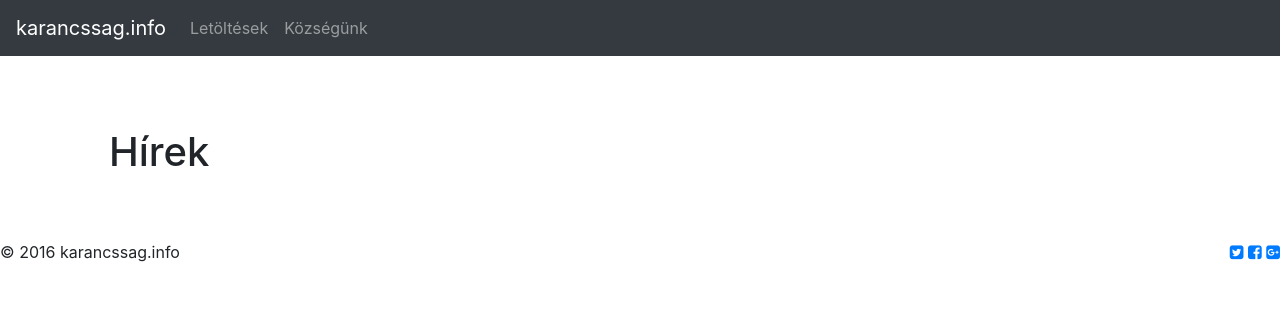
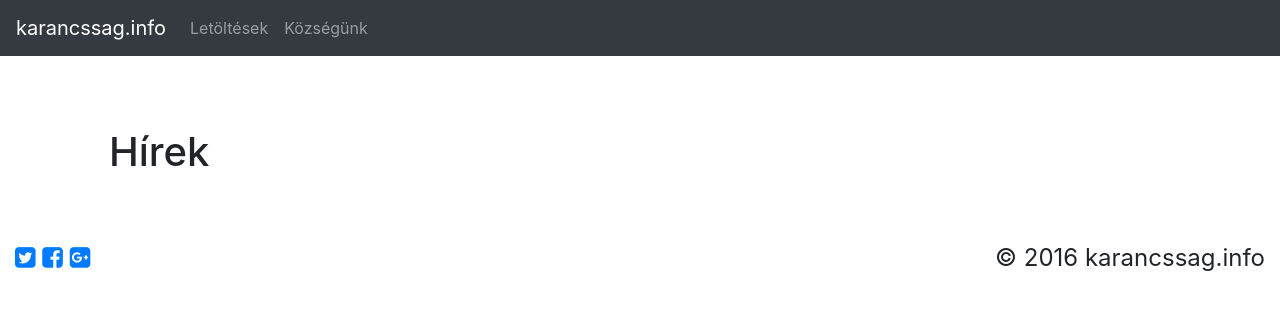
Before and after one commit to karancssag-info/karancssag.info, a Jekyll site: the page built from index.html, in a window 1280 px wide. Shown: the top 310 px of the page. Built offline with Jekyll 4.4.1, drawn with Linux system fonts in a browser that asks for light colours; nearby versions of some CDN libraries.

Commit message:
footer css fixes

```diff
--- a/_includes/footer.html
+++ b/_includes/footer.html
@@ -1,10 +1,10 @@
-      <footer>
+<footer class="container-fluid">
 	<div class="row">
-        	<div class="col-md-6">&copy; 2016 karancssag.info</div>
-		<div class="col-md-6 text-right">
-    			<a href="https://twitter.com/intent/tweet?text={{ page.title }}&url={{ site.url }}{{ page.url }}&via={{ site.twitter_username }}&related={{ site.twitter_username }}" rel="nofollow" target="_blank" title="Share on Twitter"><i class="fa fa-twitter-square"></i></a>
-    			<a href="https://facebook.com/sharer.php?u={{ site.url }}{{ page.url }}" rel="nofollow" target="_blank" title="Share on Facebook"><i class="fa fa-facebook-square"></i></a>
-    			<a href="https://plus.google.com/share?url={{ site.url }}{{ page.url }}" rel="nofollow" target="_blank" title="Share on Google+"><i class="fa fa-google-plus-square"></i></a>
+		<div class="col-md-6 text-center text-md-left">
+			<a href="https://twitter.com/intent/tweet?text={{ page.title }}&url={{ site.url }}{{ page.url }}&via={{ site.twitter_username }}&related={{ site.twitter_username }}" rel="nofollow" target="_blank" title="Share on Twitter"><i class="fa fa-twitter-square"></i></a>
+			<a href="https://facebook.com/sharer.php?u={{ site.url }}{{ page.url }}" rel="nofollow" target="_blank" title="Share on Facebook"><i class="fa fa-facebook-square"></i></a>
+			<a href="https://plus.google.com/share?url={{ site.url }}{{ page.url }}" rel="nofollow" target="_blank" title="Share on Google+"><i class="fa fa-google-plus-square"></i></a>
 		</div>
+		<div class="col-md-6 text-center text-md-right">&copy; 2016 karancssag.info</div>
 	</div>
-      </footer>
+</footer>
--- a/css/main.css
+++ b/css/main.css
@@ -4,3 +4,6 @@ body {
 #maincontent {
     padding: 3rem 1.5rem;
 }
+footer {
+    font-size: 150%;
+}
```
